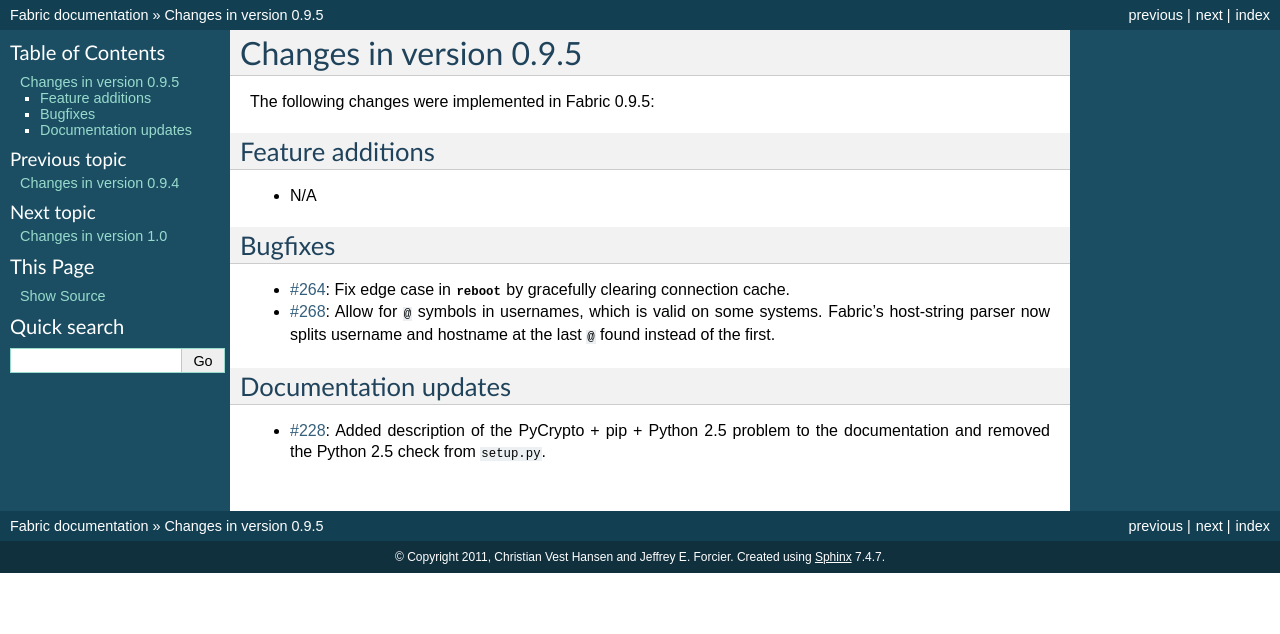
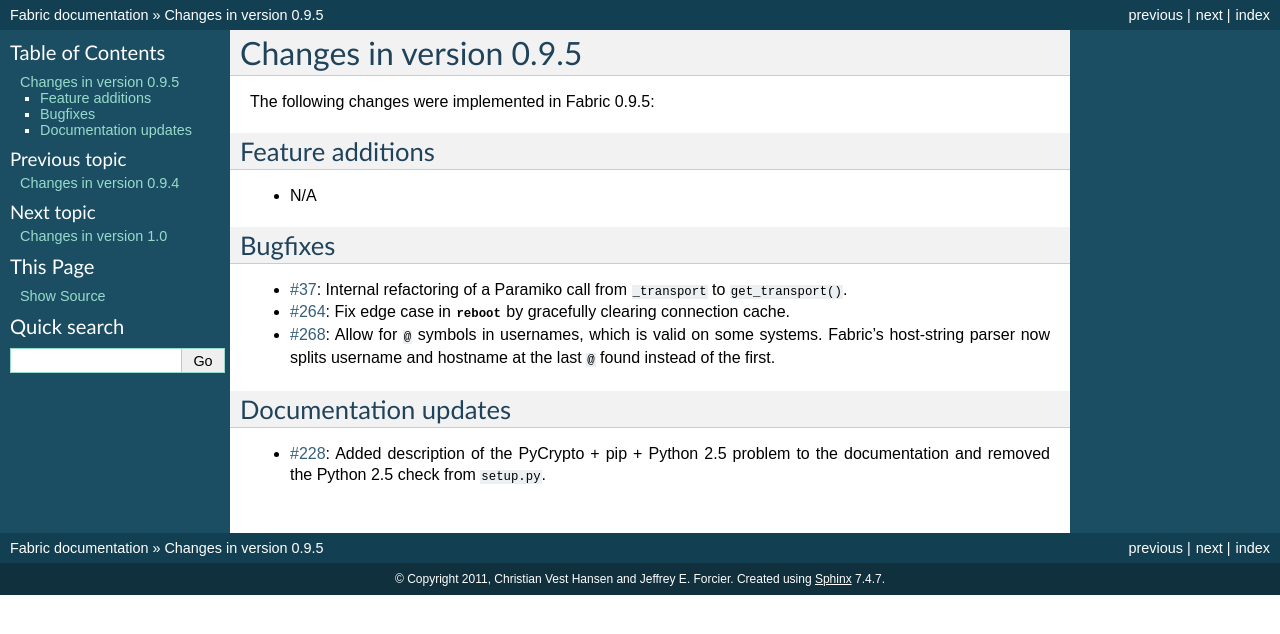
Before and after one commit to fabric/fabric, a Sphinx documentation site: the page built from docs/changes/0.9.5.rst, in a window 1280 px wide. Shown: the top 634 px of the page. Built offline with Sphinx 7.4.7, drawn with Linux system fonts in a browser that asks for light colours.

Commit message:
Cherry-pick doc change from 0.9

```diff
--- a/docs/changes/0.9.5.rst
+++ b/docs/changes/0.9.5.rst
@@ -12,6 +12,8 @@
 Bugfixes
 ========
 
+* :issue:`37`: Internal refactoring of a Paramiko call from ``_transport`` to
+  ``get_transport()``.
 * :issue:`264`: Fix edge case in `~fabric.operations.reboot` by gracefully
   clearing connection cache.
 * :issue:`268`: Allow for ``@`` symbols in usernames, which is valid on some
```
